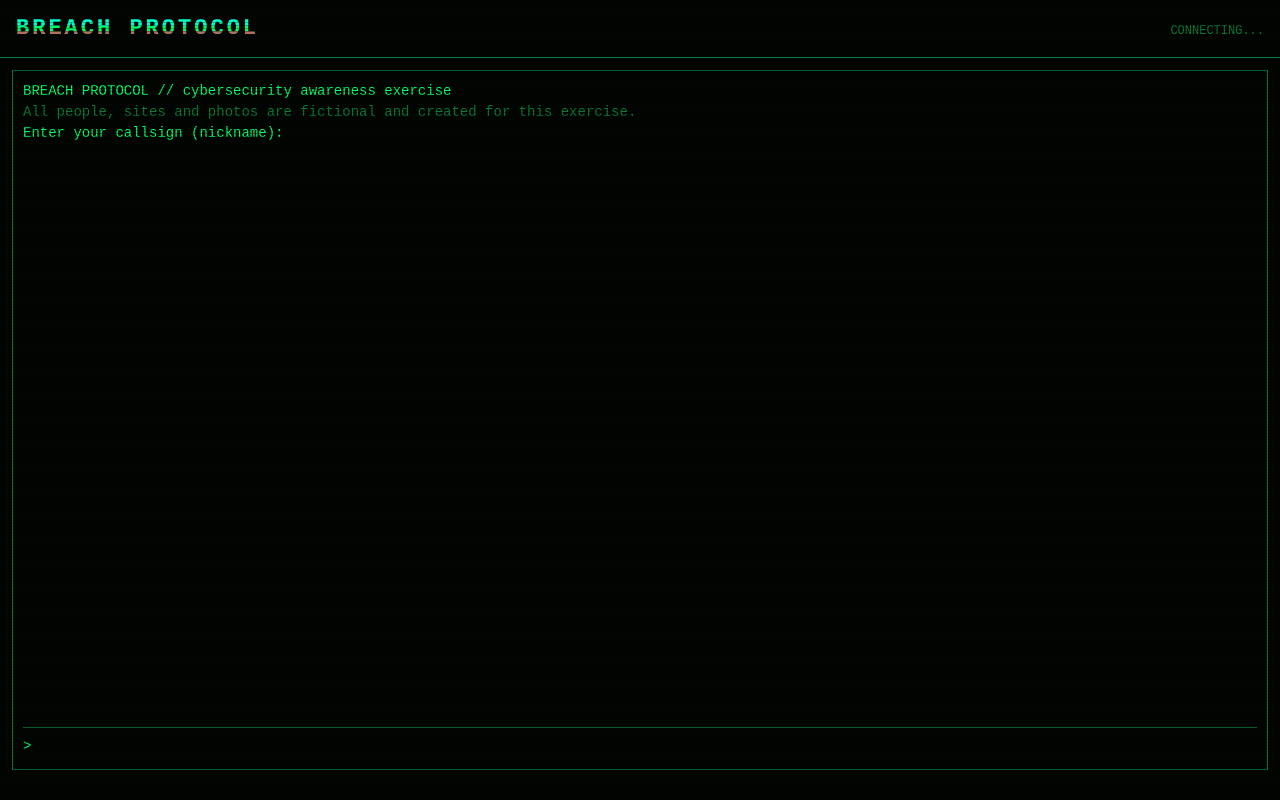
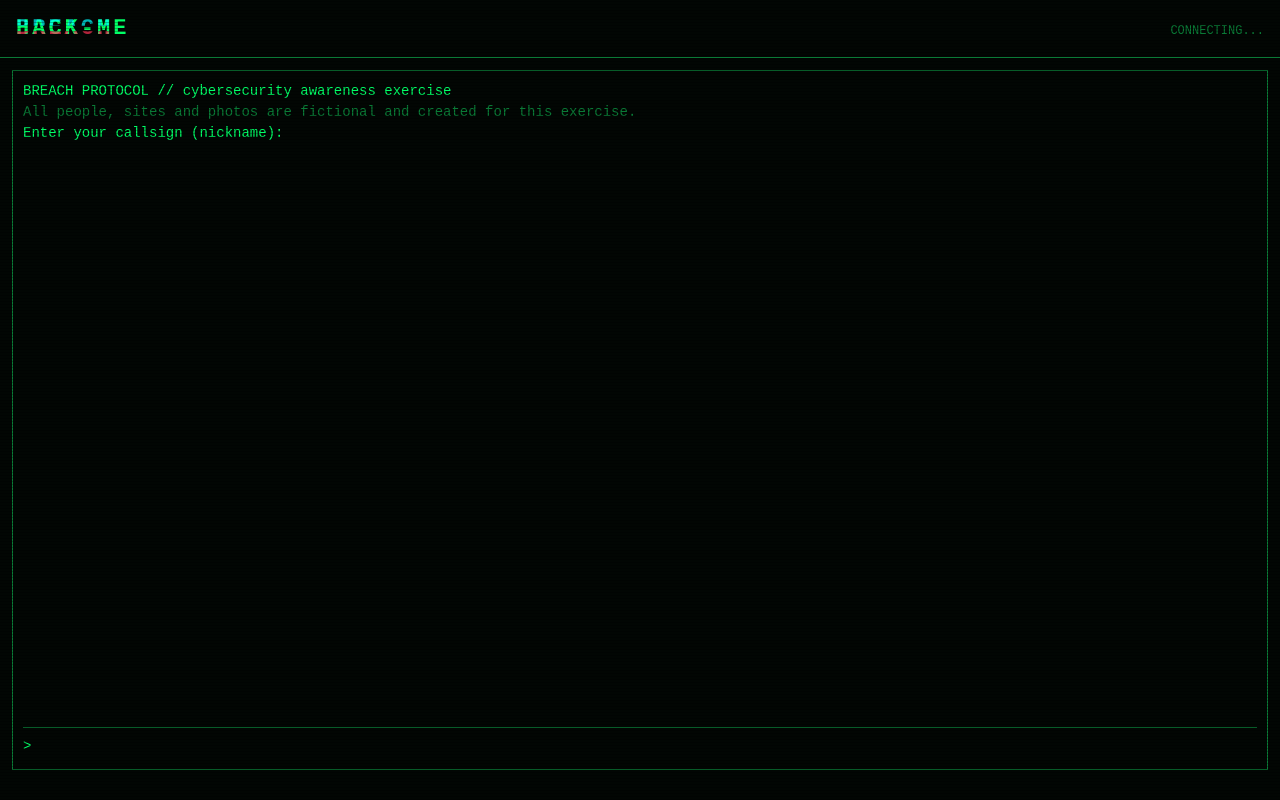
Before and after one commit to nihcoc/ADIS-HACKME, a website: page index.html in a window 1280 px wide. Drawn offline with Linux system fonts and the light colour scheme; no server answers.

Commit message:
Update index.html

```diff
--- a/index.html
+++ b/index.html
@@ -3,14 +3,14 @@
 <head>
 <meta charset="utf-8">
 <meta name="viewport" content="width=device-width,initial-scale=1">
-<title>BREACH PROTOCOL</title>
+<title>HACKME by NeuralNex</title>
 <link rel="stylesheet" href="/css/style.css">
 </head>
 <body>
 <canvas id="rain" hidden></canvas>
 <div class="scan"></div>
 <header>
-  <h1 class="glitch" data-t="BREACH PROTOCOL">BREACH PROTOCOL</h1>
+  <h1 class="glitch" data-t="BREACH PROTOCOL">HACK-ME</h1>
   <div id="bar">CONNECTING...</div>
 </header>
 <main>
```
